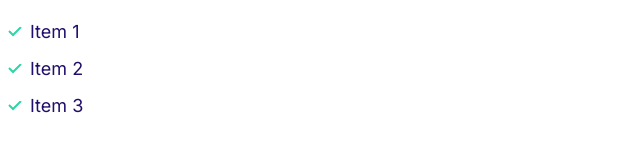
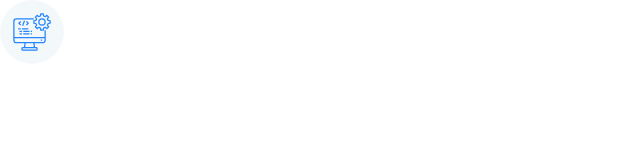
Before and after one commit to AMOGHPTL/moshify-p1, a plain HTML site: page index.html in a window 1280 px wide. Shown: the whole page, without its empty margins (0-640 px from the left). Drawn offline with Linux system fonts and the light colour scheme.

Commit message:
build icons.

```diff
--- a/css/style.css
+++ b/css/style.css
@@ -149,3 +149,24 @@ a{
         padding-left: 0;
     }
 }
+
+/*ICONS*/  /*#f3f9fa*/
+
+.icon{
+    width: 40px;
+    height: 40px;
+}
+
+.icon--primary{
+    fill: var(--color-primary);
+}
+
+.icon-container{
+    background: #f3f9fa;
+    width: 64px;
+    height: 64px;
+    border-radius: 100%;
+    display: inline-flex;
+    align-items: center;
+    justify-content: center;
+}
--- a/index.html
+++ b/index.html
@@ -15,10 +15,10 @@
     <link rel="stylesheet" href="./css/style.css" />
   </head>
   <body>
-    <ul class="list list--tick">
-      <li class="list__item">Item 1</li>
-      <li class="list__item">Item 2</li>
-      <li class="list__item">Item 3</li>
-    </ul>
+    <span class="icon-container">
+      <svg class="icon icon--primary">
+        <use xlink:href="images/sprite.svg#computer"></use>
+      </svg>
+    </span>
   </body>
 </html>
```
Also changed, not shown: components/icons.html (added, +5 -0 lines), images/sprite.svg (added).
